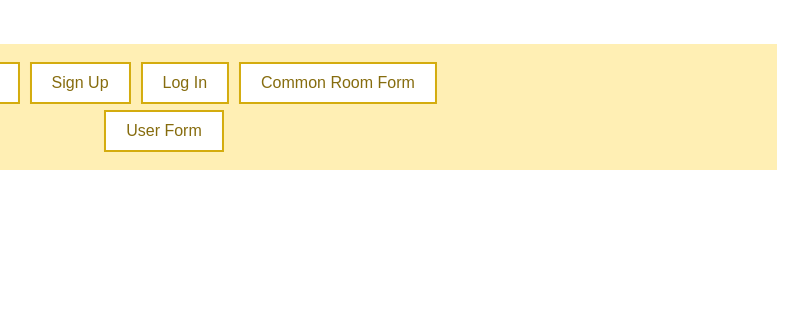
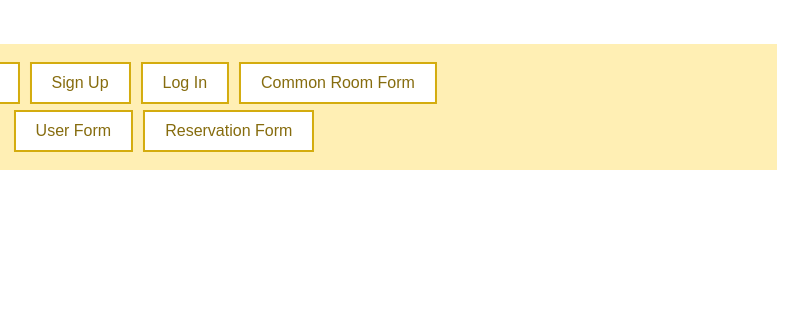
Before and after one commit to gechoe/CommonRoom, a website: page website/public/home.html in a window 1280 px wide. Shown: the part 126-446 px from the top of the page, 476-1280 px from the left. Drawn offline with Linux system fonts and the light colour scheme.

Commit message:
Update home.html

```diff
--- a/website/public/home.html
+++ b/website/public/home.html
@@ -92,6 +92,7 @@
                             <a href="login.html"><button class="button buttonColor">Log In</button></a>
                             <a href="commonRoomForm.html"><button class="button buttonColor">Common Room Form</button></a>
                             <a href="userAddForm.html"><button class="button buttonColor">User Form</button></a>
+                            <a href="reservationAddForm.html"><button class="button buttonColor">Reservation Form</button></a>
                         </center>
                     </div>
                 </div>
```
